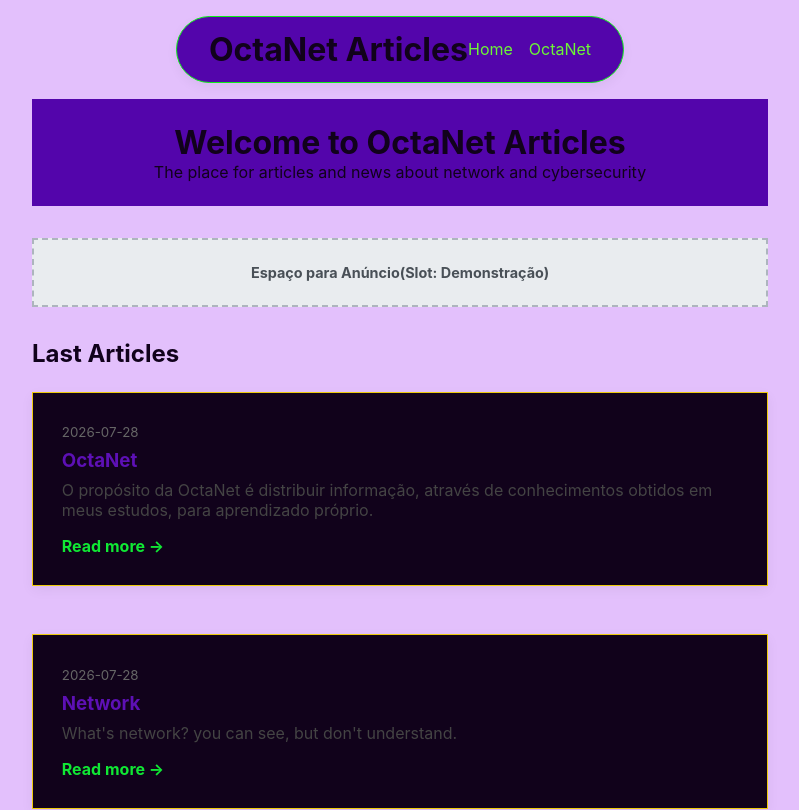
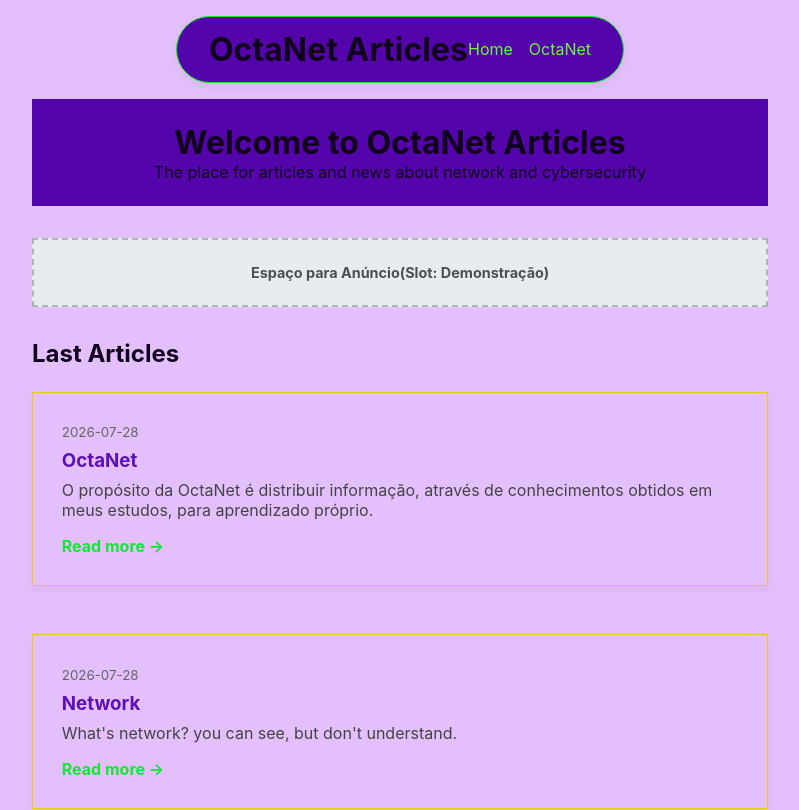
Before and after one commit to Progmgnata/Octanet, a Next.js app: page / in a window 1280 px wide. Shown: the top 810 px of the page, without its empty margins (240-1039 px from the left). Built offline with nearby package versions, Linux system fonts and the light colour scheme.

Commit message:
Acerto Css

```diff
--- a/src/app/artigo/[slug]/page.js
+++ b/src/app/artigo/[slug]/page.js
@@ -16,7 +16,7 @@ export default async function PaginaDoArtigo({ params }) {
 
   return (
     <main style={{ maxWidth: '800px', margin: '0 auto', padding: '2rem' }}>
-      <article>
+      <article className="card-artigo">
         <header style={{ marginBottom: '2rem', borderBottom: '1px solid #eee', paddingBottom: '1rem' }}>
           <h1 style={{ fontSize: '2.5rem', marginBottom: '0.5rem' }}>{postData.titulo}</h1>
           <small style={{ color: '#edcb0c' }}>Publicated in: {postData.data}</small>
--- a/src/app/globals.css
+++ b/src/app/globals.css
@@ -1,7 +1,7 @@
 :root {
   --background: #e3c0fc;
   --foreground: #11021b;
-  --cor-card: #11021b;
+  --cor-card: #e3c0fc;
   --cor-principal: #5305ab;
   --cor-texto-principal: #11021b;
   --cor-borda: #edcb0c;
```
